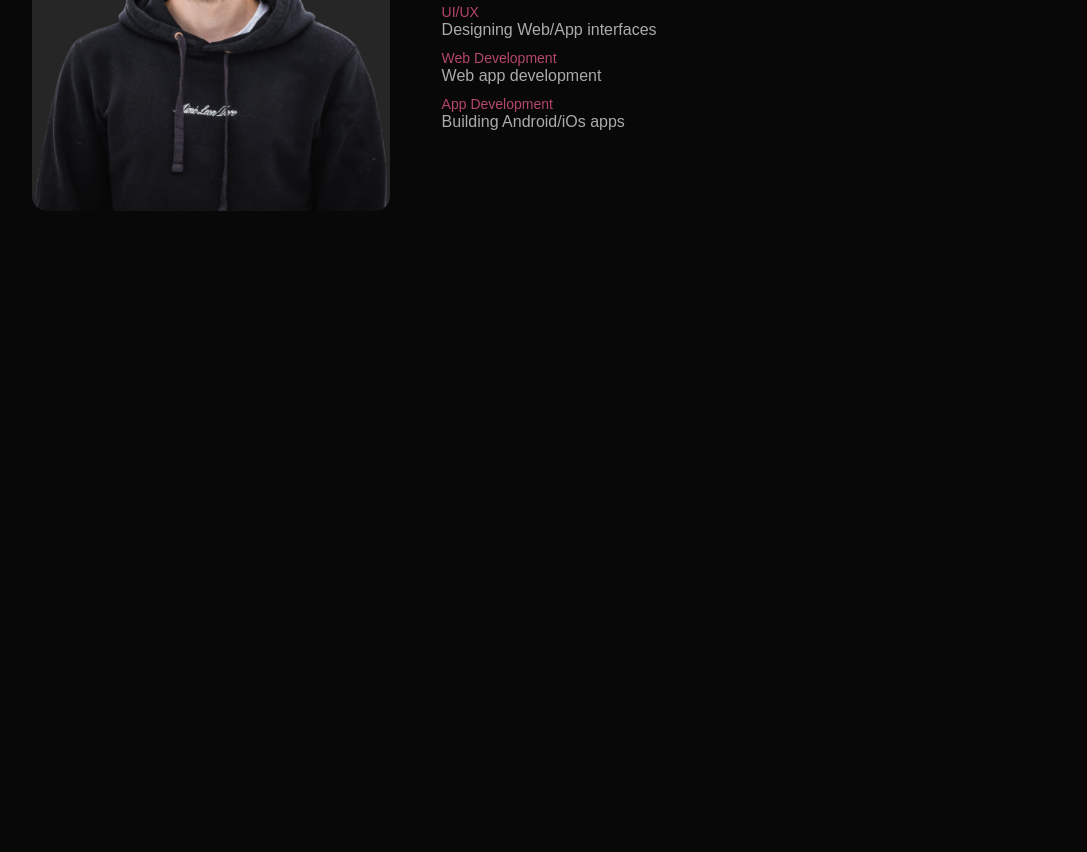
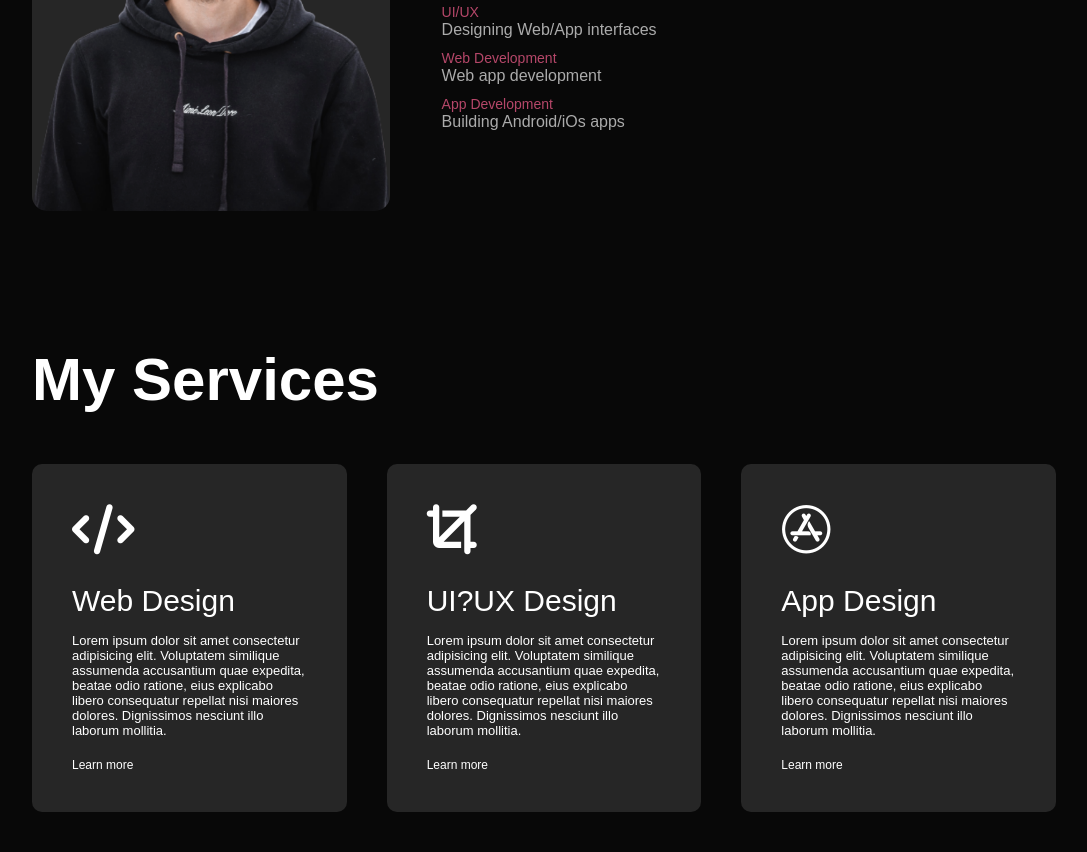
Before and after one commit to aksh-kr/Portfolio, a plain HTML site: page index.html in a window 1280 px wide. Shown: the part 1145-1997 px from the top of the page, without its empty margins (96-1183 px from the left). Before the commit the page ends 1450 px from the top, so only its background shows below. Drawn offline with Linux system fonts and the light colour scheme.

Commit message:
designed my services

```diff
--- a/index.html
+++ b/index.html
@@ -6,6 +6,7 @@
         <meta name="viewport" content="width=device-width, initial-scale=1.0">
         <title>Portfolio</title>
         <link rel="stylesheet" href="style.css">
+        <script src="https://kit.fontawesome.com/27e1627ccd.js" crossorigin="anonymous"></script>
     </head>
 
     <body>
@@ -71,6 +72,38 @@
             </div>
 
         </div>
+        <!-- ------------------ services ------------------------------ -->
+        <div id="services">
+            <div class="container">
+                <h1 class="sub-title">My Services</h1>
+                <div class="services-list">
+                    <div>
+                        <i class="fa-solid fa-code"></i>
+                        <h2>Web Design</h2>
+                        <p>Lorem ipsum dolor sit amet consectetur adipisicing elit. Voluptatem similique assumenda
+                            accusantium quae expedita, beatae odio ratione, eius explicabo libero consequatur repellat
+                            nisi maiores dolores. Dignissimos nesciunt illo laborum mollitia.</p>
+                        <a href="#">Learn more</a>
+                    </div>
+                    <div>
+                        <i class="fa-solid fa-crop"></i>
+                        <h2>UI?UX Design</h2>
+                        <p>Lorem ipsum dolor sit amet consectetur adipisicing elit. Voluptatem similique assumenda
+                            accusantium quae expedita, beatae odio ratione, eius explicabo libero consequatur repellat
+                            nisi maiores dolores. Dignissimos nesciunt illo laborum mollitia.</p>
+                        <a href="#">Learn more</a>
+                    </div>
+                    <div>
+                        <i class="fa-brands fa-app-store"></i>
+                        <h2>App Design</h2>
+                        <p>Lorem ipsum dolor sit amet consectetur adipisicing elit. Voluptatem similique assumenda
+                            accusantium quae expedita, beatae odio ratione, eius explicabo libero consequatur repellat
+                            nisi maiores dolores. Dignissimos nesciunt illo laborum mollitia.</p>
+                        <a href="#">Learn more</a>
+                    </div>
+                </div>
+            </div>
+        </div>
         <script>
             var tablinks = document.getElementsByClassName("tab-links");
             var tabcontents = document.getElementsByClassName("tab-contents");
--- a/style.css
+++ b/style.css
@@ -136,3 +136,43 @@ nav ul li a:hover::after{
 .tab-contents.active-tab{
     display: block;
 }
+
+/* ------------------ services -------------------- */
+
+#services{
+    padding: 30px 0;
+}
+.services-list{
+    display: grid;
+    grid-template-columns: repeat(auto-fit, minmax(250px, 1fr));
+    grid-gap: 40px;
+    margin-top: 50px;
+}
+.services-list div{
+    background: #262626;
+    padding: 40px;
+    font-size: 13px;
+    font-weight: 300;
+    border-radius: 10px;
+    transition: background 0.5s, transform 0.5s;
+}
+.services-list div i{
+    font-size: 50px;
+    margin-bottom: 30px;
+}
+.services-list div h2{
+    font-size: 30px;
+    font-weight: 500;
+    margin-bottom: 15px;
+}
+.services-list div a{
+    text-decoration: none;
+    color: #fff;
+    font-size: 12px;
+    margin-top: 20px;
+    display: inline-block;
+}
+.services-list div:hover{
+    background: #ff004f;
+    transform: translateY(-10px);
+}
```
